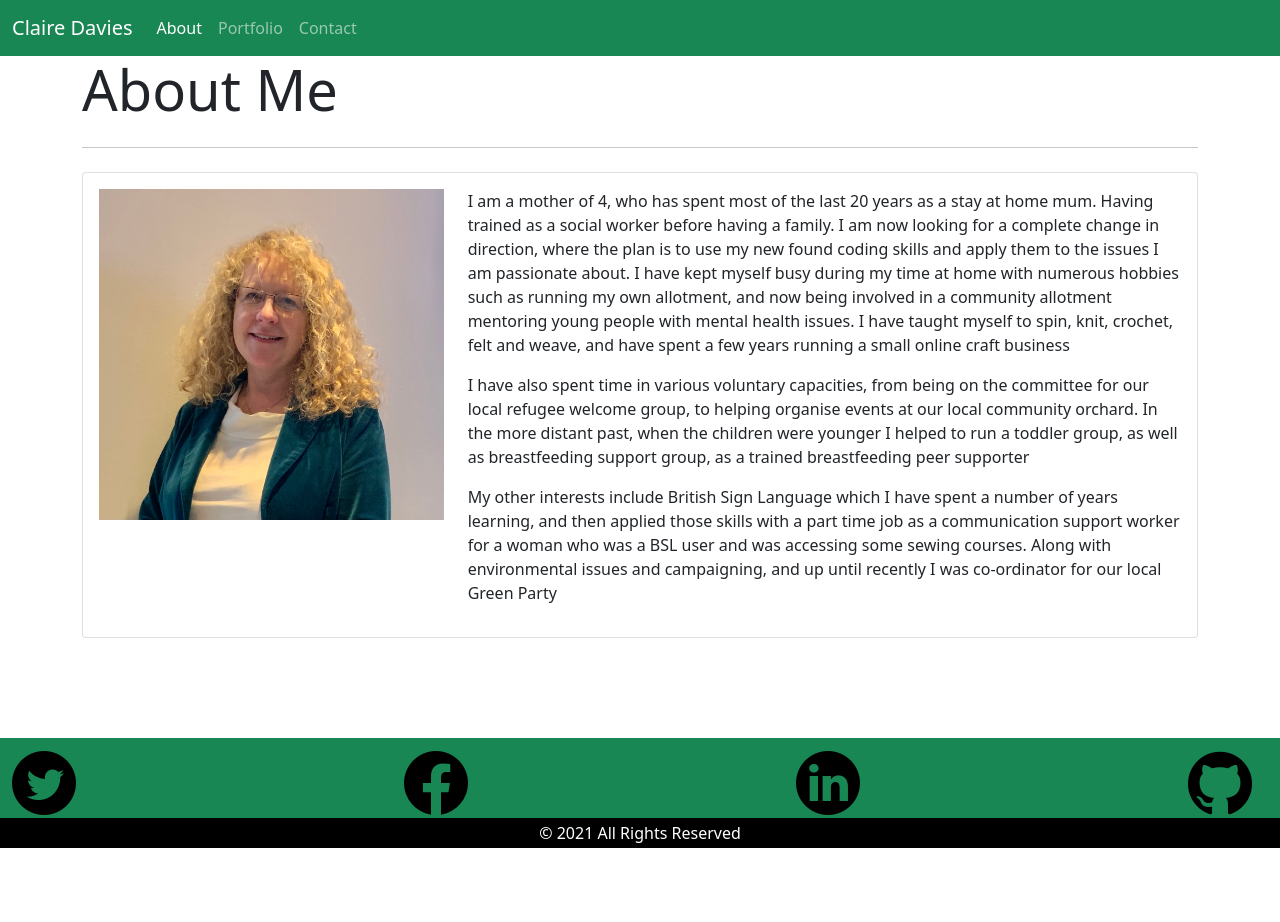
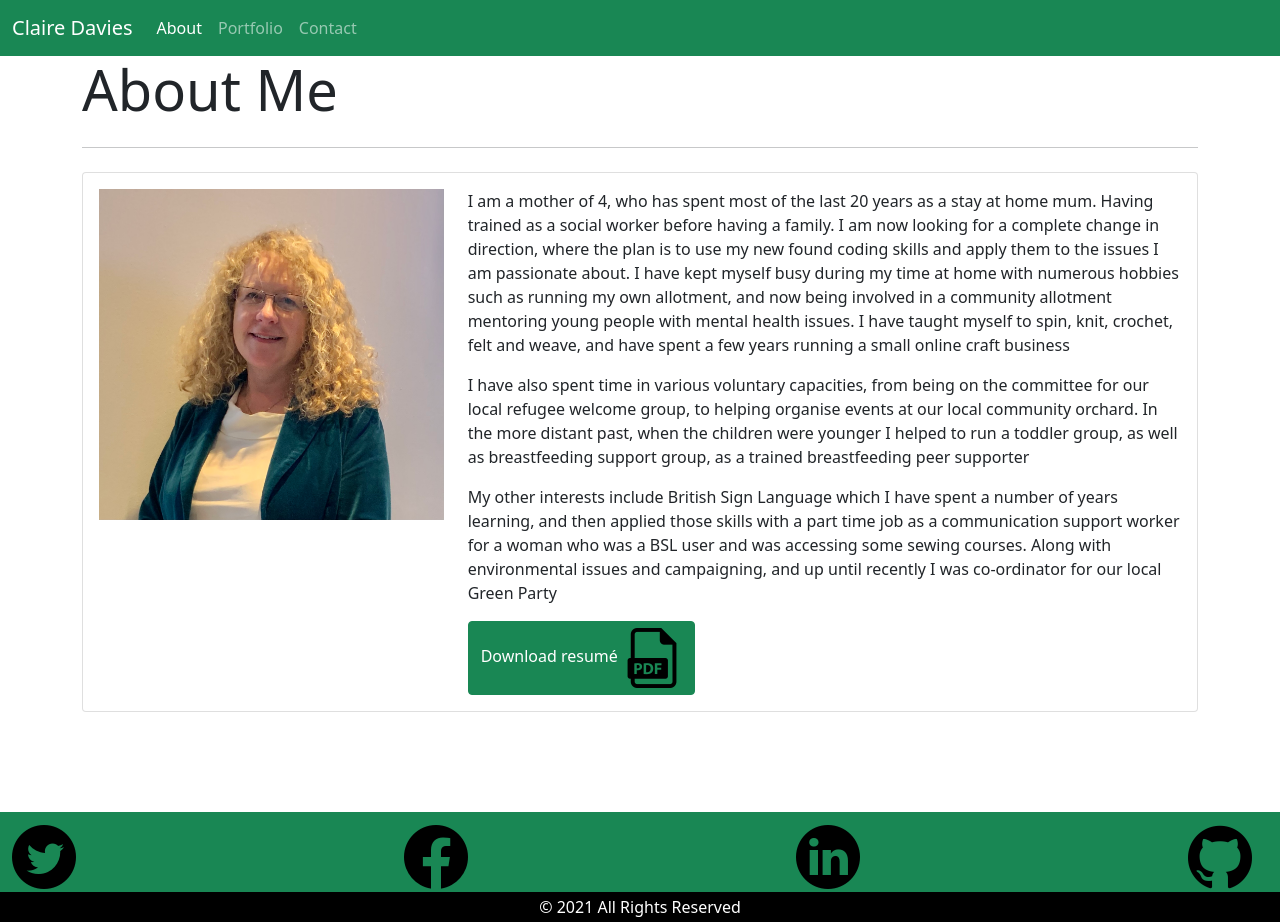
Before and after one commit to ClaireMDavies/react-portfolio, a React (Create React App) app: page / in a window 1280 px wide. Before the commit the page ends 848 px from the top, so only its background shows below. Built offline with nearby package versions, Linux system fonts and the light colour scheme.

Commit message:
pdf button created

```diff
--- a/package.json
+++ b/package.json
@@ -9,6 +9,7 @@
     "bootstrap": "^5.0.1",
     "react": "^17.0.2",
     "react-dom": "^17.0.2",
+    "react-pdf": "^5.3.0",
     "react-router-dom": "^5.2.0",
     "react-scripts": "4.0.3",
     "web-vitals": "^1.1.2"
--- a/src/pages/About.js
+++ b/src/pages/About.js
@@ -1,5 +1,8 @@
 import React from "react";
 import headshot from "../img/headshot2.jpg";
+
+import pdf from "../img/pdf-icon.png";
+import pdfDoc from "../img/Claire-Davies-Resume.pdf";
 
 function About() {
     return (
@@ -46,6 +49,14 @@ function About() {
                                             accessing some sewing courses. Along
                                             with environmental issues and campaigning, and up until recently I was
                                             co-ordinator for our local Green Party</p>
+                                            <div className="row gx-2" id="pdf-download">
+                                            <div className="col-md-12">
+                                                <a href={pdfDoc} className="btn btn-success">
+                                                    Download resum&eacute; <img src={pdf}
+                                                        alt="pdf icon"/></a>
+                                            </div>
+                                        </div>
+
 
                                     </div>
                                 </div>
```
Also changed, not shown: 2 other files (tests, documents, lock files or other folders).
